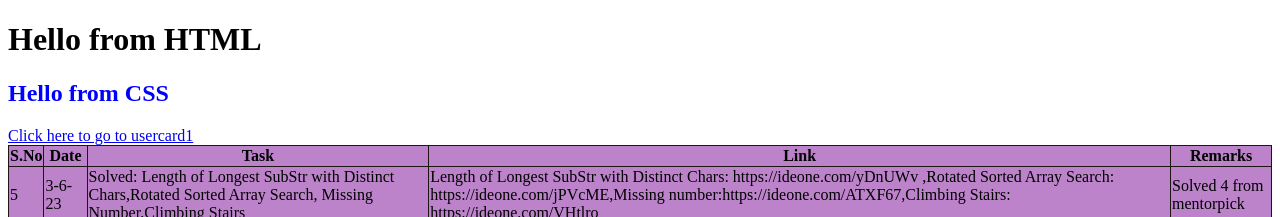
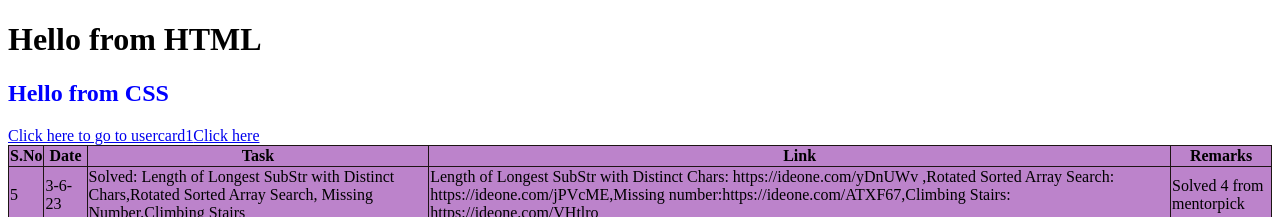
Before and after one commit to swathisarraju/swathisarraju.github.io, a plain HTML site: page index.html in a window 1280 px wide. Shown: the top 217 px of the page. Drawn offline with Linux system fonts and the light colour scheme.

Commit message:
usercard 2 added

```diff
--- a/index.html
+++ b/index.html
@@ -57,7 +57,7 @@
         </tr>
         <a href="usercard.html">Click here to go to usercard1</a>
         <script src=""site.js></script>
-
+        <a href="usercard2.html">Click here</a>
     </table>
 </body>
 </html>
```
